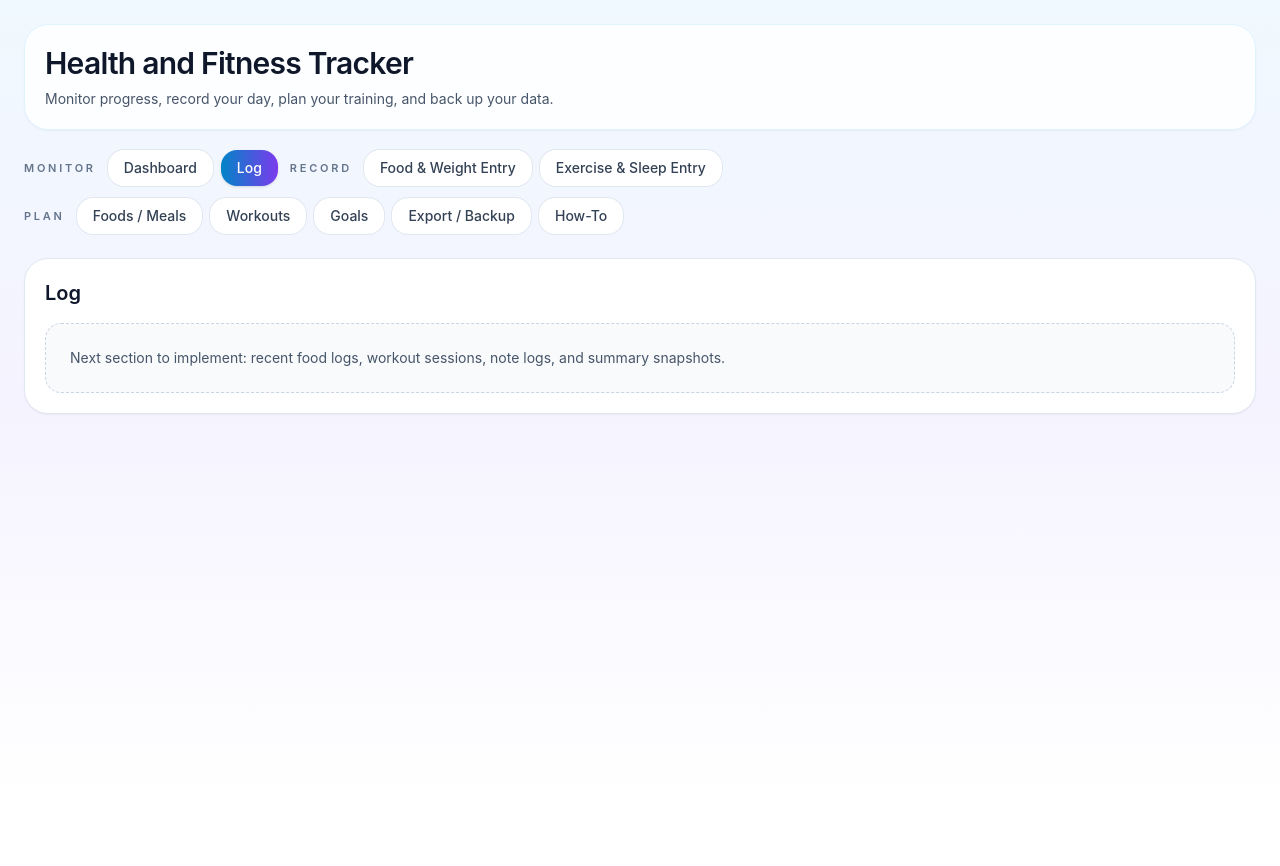
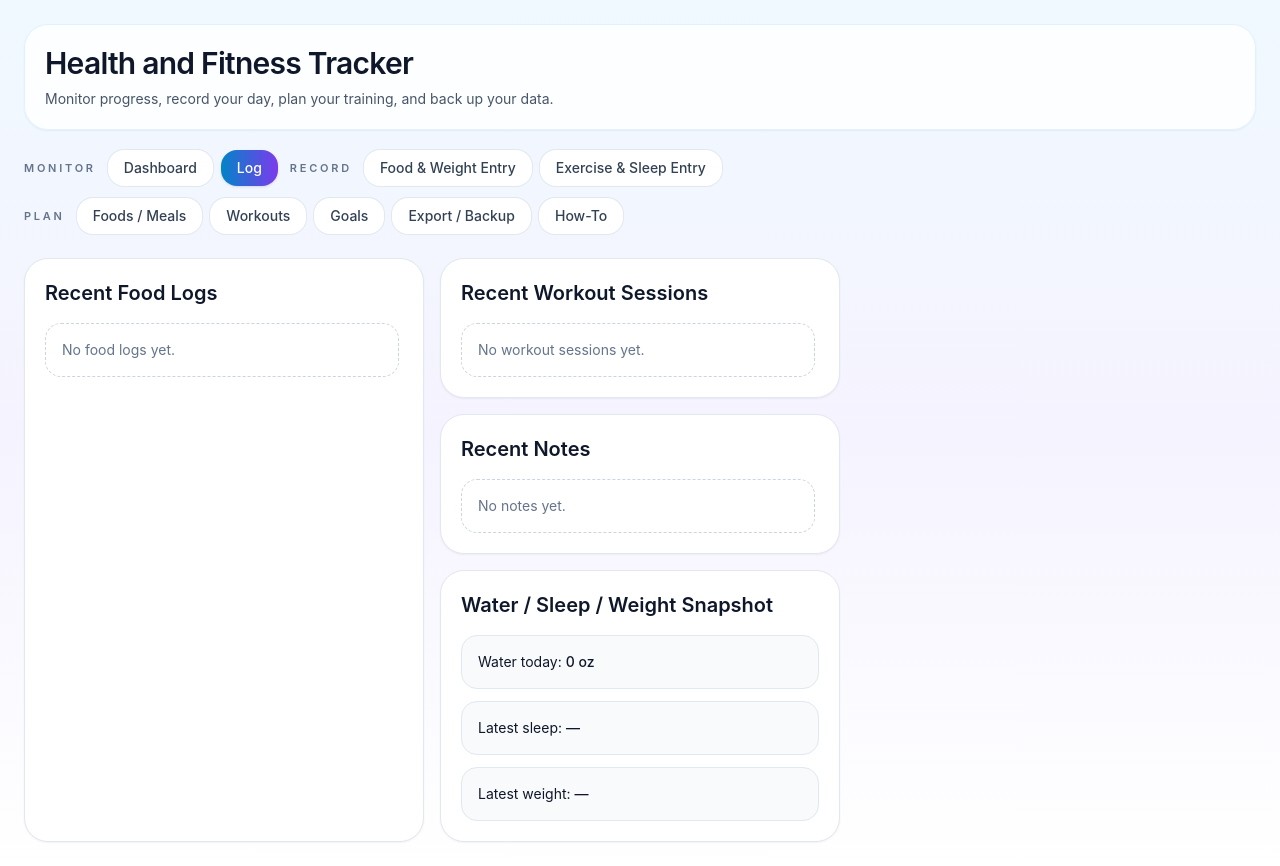
Before and after one commit to justageek4u/health-fitness-tracker, a React (Vite) app: page / in a window 1280 px wide. Both pictures are taken after a click on the button "Log". Before the commit the page ends 800 px from the top, so only its background shows below. Built offline with nearby package versions, Linux system fonts and the light colour scheme.

Commit message:
Implement recent food logs, workouts, and notes display

```diff
--- a/src/App.jsx
+++ b/src/App.jsx
@@ -426,7 +426,116 @@ export default function HealthFitnessTracker() {
           </div>
         )}
 
-        {activeTab === "log" && <PlaceholderPanel title="Log" description="Next section to implement: recent food logs, workout sessions, note logs, and summary snapshots." />}
+        {activeTab === "log" && (
+  <div className="grid gap-4 xl:grid-cols-3">
+    <AppSection title="Recent Food Logs">
+      <div className="grid max-h-[700px] gap-3 overflow-auto pr-1">
+        {state.foodLogs.length === 0 ? (
+          <div className="rounded-2xl border border-dashed border-slate-300 p-4 text-sm text-slate-500">
+            No food logs yet.
+          </div>
+        ) : (
+          state.foodLogs.slice(0, 12).map((log) => (
+            <div key={log.id} className="rounded-2xl border border-slate-200 bg-slate-50 p-4">
+              <div className="font-medium text-slate-900">{log.name}</div>
+              <div className="mt-1 text-sm text-slate-600">
+                {Math.round(log.totals?.calories || 0)} cal • P {Math.round(log.totals?.protein || 0)} • C{" "}
+                {Math.round(log.totals?.carbs || 0)} • F {Math.round(log.totals?.fat || 0)}
+              </div>
+              <div className="mt-1 text-xs text-slate-500">
+                Logged {new Date(log.timestamp).toLocaleString()}
+              </div>
+
+              {(log.items || []).length > 0 && (
+                <div className="mt-2 space-y-1 text-sm text-slate-600">
+                  {log.items.map((item, idx) => (
+                    <div key={`${log.id}_${idx}`}>
+                      • {item.quantity} × {item.foodName || item.foodId} ({item.servingLabel || "serving"})
+                    </div>
+                  ))}
+                </div>
+              )}
+            </div>
+          ))
+        )}
+      </div>
+    </AppSection>
+
+    <div className="space-y-4 xl:col-span-1">
+      <AppSection title="Recent Workout Sessions">
+        <div className="grid max-h-[240px] gap-3 overflow-auto pr-1">
+          {state.workoutSessions.length === 0 ? (
+            <div className="rounded-2xl border border-dashed border-slate-300 p-4 text-sm text-slate-500">
+              No workout sessions yet.
+            </div>
+          ) : (
+            state.workoutSessions.slice(0, 8).map((session) => (
+              <div key={session.id} className="rounded-2xl border border-slate-200 bg-slate-50 p-4 text-sm">
+                <div className="font-medium text-slate-900">{session.day || "Workout Session"}</div>
+                <div className="mt-1 text-xs text-slate-500">
+                  {new Date(session.timestamp).toLocaleString()}
+                </div>
+
+                {(session.summary || []).length > 0 && (
+                  <div className="mt-2 space-y-1 text-slate-600">
+                    {session.summary.map((item, idx) => (
+                      <div key={`${session.id}_${idx}`}>• {item}</div>
+                    ))}
+                  </div>
+                )}
+
+                {session.notes ? (
+                  <div className="mt-2 rounded-xl bg-white p-2 text-slate-600">
+                    Notes: {session.notes}
+                  </div>
+                ) : null}
+              </div>
+            ))
+          )}
+        </div>
+      </AppSection>
+
+      <AppSection title="Recent Notes">
+        <div className="grid max-h-[180px] gap-3 overflow-auto pr-1">
+          {state.noteLogs.length === 0 ? (
+            <div className="rounded-2xl border border-dashed border-slate-300 p-4 text-sm text-slate-500">
+              No notes yet.
+            </div>
+          ) : (
+            state.noteLogs.slice(0, 8).map((log) => (
+              <div key={log.id} className="rounded-2xl border border-slate-200 bg-slate-50 p-4 text-sm">
+                <div className="text-xs text-slate-500">
+                  {new Date(log.timestamp).toLocaleString()}
+                </div>
+                <div className="mt-1 text-slate-700">{log.note}</div>
+              </div>
+            ))
+          )}
+        </div>
+      </AppSection>
+
+      <AppSection title="Water / Sleep / Weight Snapshot">
+        <div className="space-y-3 text-sm">
+          <div className="rounded-2xl border border-slate-200 bg-slate-50 p-4">
+            Water today: <span className="font-medium">{Math.round(todaysWater)} oz</span>
+          </div>
+          <div className="rounded-2xl border border-slate-200 bg-slate-50 p-4">
+            Latest sleep:{" "}
+            <span className="font-medium">
+              {state.sleepLogs?.[0]?.hours ? `${state.sleepLogs[0].hours} hours` : "—"}
+            </span>
+          </div>
+          <div className="rounded-2xl border border-slate-200 bg-slate-50 p-4">
+            Latest weight:{" "}
+            <span className="font-medium">
+              {state.weightLogs?.[0]?.weight ? `${state.weightLogs[0].weight} lb` : "—"}
+            </span>
+          </div>
+        </div>
+      </AppSection>
+    </div>
+  </div>
+)}
         {activeTab === "foodWeightEntry" && <PlaceholderPanel title="Food & Weight Entry" description="Next section to implement: food logging, meal logging, water intake, notes, and weight entry." />}
         {activeTab === "exerciseSleepEntry" && <PlaceholderPanel title="Exercise & Sleep Entry" description="Next section to implement: whole-workout entry screen, workout notes, and previous-night sleep entry/edit." />}
         {activeTab === "foodsMeals" && <PlaceholderPanel title="Foods / Meals" description="Next section to implement: combined food + meal management, editable foods, serving sizes, and meal-building." />}
```
